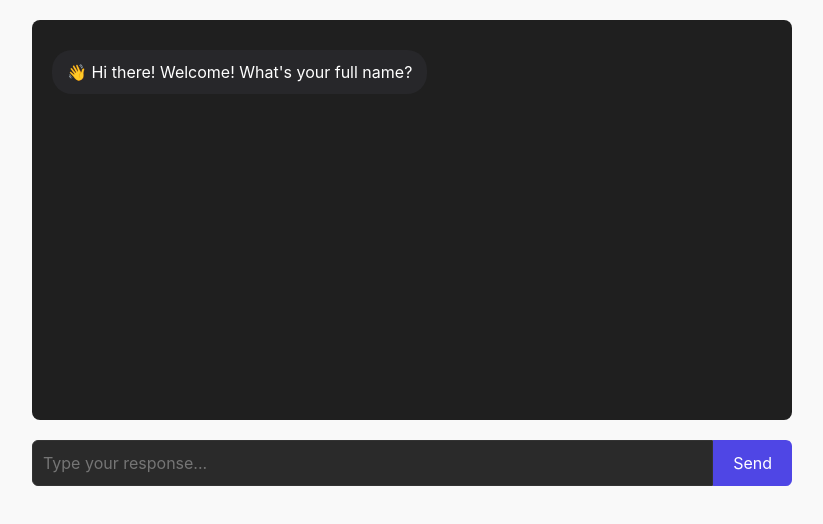
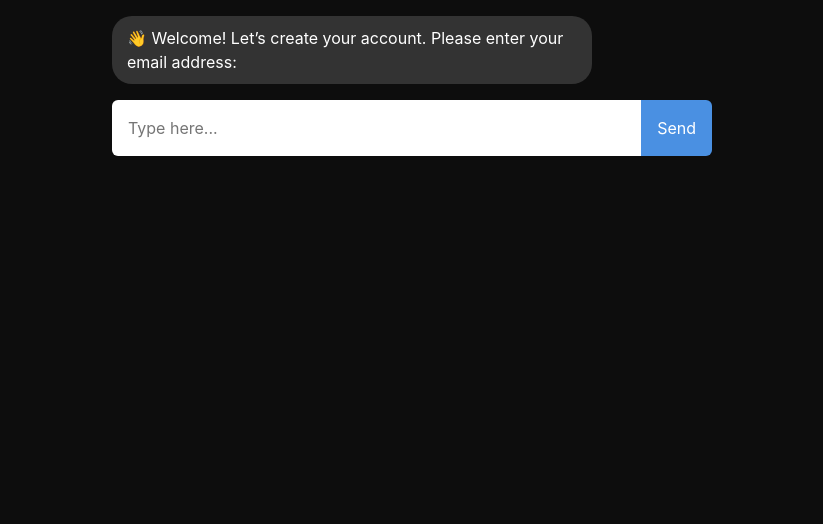
Before and after one commit to BlackstoneCreatives/AI-Bot-for-Marketing, a Next.js app: page /chat in a window 1280 px wide. Shown: the top 524 px of the page, without its empty margins (228-1051 px from the left). Built offline with nearby package versions, Linux system fonts and the light colour scheme.

Commit message:
Added signup flow to chat

```diff
--- a/pages/chat.js
+++ b/pages/chat.js
@@ -1,98 +1,92 @@
 import React, { useState, useEffect, useRef } from 'react';
 
 export default function Chat() {
-  const onboardingQuestions = [
-    "👋 Hi there! Welcome! What's your full name?",
-    "🏢 What's your organization's name?",
-    "🌐 What's your organization's website URL?",
-    "📧 What's your best email address?",
-    "🔒 Create a password for your account:",
-    "💰 Are you planning to use the Google Ad Grant ($10,000/month free ads)? (Answer: Yes / No / Not sure)",
-    "🎯 What's your primary goal for running ads? (Options: Increase Donations / Get More Volunteers / Event Promotion / Build Awareness)",
-    "✨ (Optional) Tell us what makes your nonprofit unique:",
-    "✅ Thanks! Setting up your profile now..."
-  ];
-
   const [messages, setMessages] = useState([]);
   const [input, setInput] = useState('');
-  const [onboardingStep, setOnboardingStep] = useState(0);
-  const [onboardingComplete, setOnboardingComplete] = useState(false);
-  const messagesEndRef = useRef(null);
+  const [step, setStep] = useState('start'); // <-- new state to track signup steps
+  const [signupData, setSignupData] = useState({ email: '', password: '' }); // temp signup storage
+  const bottomRef = useRef(null);
 
   useEffect(() => {
-    if (!onboardingComplete) {
-      setMessages([{ role: 'bot', text: onboardingQuestions[0] }]);
-    }
+    setMessages([{ role: 'bot', text: '👋 Welcome! Let’s create your account. Please enter your email address:' }]);
   }, []);
 
   useEffect(() => {
-    messagesEndRef.current?.scrollIntoView({ behavior: 'smooth' });
+    bottomRef.current?.scrollIntoView({ behavior: 'smooth' });
   }, [messages]);
 
-  const handleSend = () => {
+  const handleSubmit = (e) => {
+    e.preventDefault();
     if (!input.trim()) return;
 
-    const newMessages = [...messages, { role: 'user', text: input }];
-    setMessages(newMessages);
+    const userMessage = { role: 'user', text: input.trim() };
+    setMessages((prev) => [...prev, userMessage]);
 
-    if (!onboardingComplete) {
-      if (onboardingStep < onboardingQuestions.length - 1) {
-        setTimeout(() => {
-          setMessages((prev) => [
-            ...prev,
-            { role: 'bot', text: onboardingQuestions[onboardingStep + 1] },
-          ]);
-          setOnboardingStep(onboardingStep + 1);
-        }, 500);
-      } else {
-        setOnboardingComplete(true);
-        setTimeout(() => {
-          setMessages((prev) => [
-            ...prev,
-            { role: 'bot', text: "🎉 You're all set! How can I help you today?" },
-          ]);
-        }, 500);
-      }
+    if (step === 'start') {
+      setSignupData((prev) => ({ ...prev, email: input.trim() }));
+      setMessages((prev) => [...prev, { role: 'bot', text: '✅ Email received. Now create a password:' }]);
+      setStep('password');
+    } else if (step === 'password') {
+      setSignupData((prev) => ({ ...prev, password: input.trim() }));
+      setMessages((prev) => [...prev, { role: 'bot', text: '🎉 Account created! You’re ready to start onboarding!' }]);
+      setStep('onboardingStart');
+      // Here you can trigger starting the onboarding questions if you want
+    } else if (step === 'onboardingStart') {
+      // Later we continue onboarding questions here
     }
 
     setInput('');
   };
 
   return (
-    <div style={{ padding: '20px', maxWidth: '800px', margin: '0 auto', color: 'white' }}>
-      <div style={{ marginBottom: '20px', background: '#1f1f1f', borderRadius: '8px', padding: '20px', minHeight: '400px', overflowY: 'auto' }}>
-        {messages.map((msg, index) => (
-          <div key={index} style={{ textAlign: msg.role === 'user' ? 'right' : 'left', margin: '10px 0' }}>
-            <div style={{
+    <div style={{ padding: '1rem', background: '#0d0d0d', color: '#fff', minHeight: '100vh' }}>
+      <div style={{ maxWidth: '600px', margin: '0 auto' }}>
+        {messages.map((msg, idx) => (
+          <div key={idx} style={{ marginBottom: '1rem', textAlign: msg.role === 'user' ? 'right' : 'left' }}>
+            <span style={{
               display: 'inline-block',
               padding: '10px 15px',
               borderRadius: '20px',
-              background: msg.role === 'user' ? '#4f46e5' : '#27272a',
-              color: 'white',
-              maxWidth: '70%',
-              wordWrap: 'break-word',
+              background: msg.role === 'user' ? '#4a90e2' : '#333',
+              color: '#fff',
+              maxWidth: '80%',
             }}>
               {msg.text}
-            </div>
+            </span>
           </div>
         ))}
-        <div ref={messagesEndRef} />
+        <div ref={bottomRef}></div>
       </div>
-      <div style={{ display: 'flex', marginTop: '10px' }}>
+
+      <form onSubmit={handleSubmit} style={{ display: 'flex', marginTop: '1rem', maxWidth: '600px', margin: '0 auto' }}>
         <input
-          style={{ flex: 1, padding: '10px', borderRadius: '6px 0 0 6px', border: '1px solid #333', background: '#2a2a2a', color: 'white' }}
+          type="text"
           value={input}
           onChange={(e) => setInput(e.target.value)}
-          onKeyPress={(e) => e.key === 'Enter' ? handleSend() : null}
-          placeholder="Type your response..."
+          style={{
+            flex: 1,
+            padding: '1rem',
+            border: 'none',
+            borderRadius: '6px 0 0 6px',
+            fontSize: '1rem'
+          }}
+          placeholder="Type here..."
         />
         <button
-          onClick={handleSend}
-          style={{ padding: '10px 20px', background: '#4f46e5', color: 'white', border: 'none', borderRadius: '0 6px 6px 0', cursor: 'pointer' }}
+          type="submit"
+          style={{
+            background: '#4a90e2',
+            color: '#fff',
+            padding: '1rem',
+            border: 'none',
+            borderRadius: '0 6px 6px 0',
+            cursor: 'pointer',
+            fontSize: '1rem'
+          }}
         >
           Send
         </button>
-      </div>
+      </form>
     </div>
   );
 }
```
